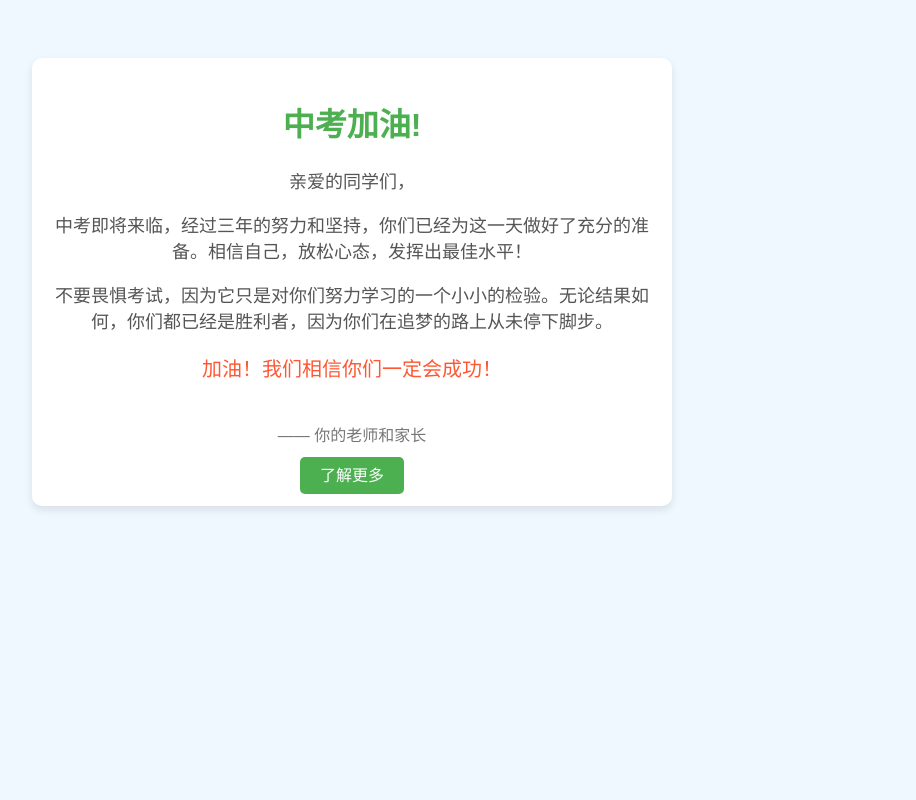
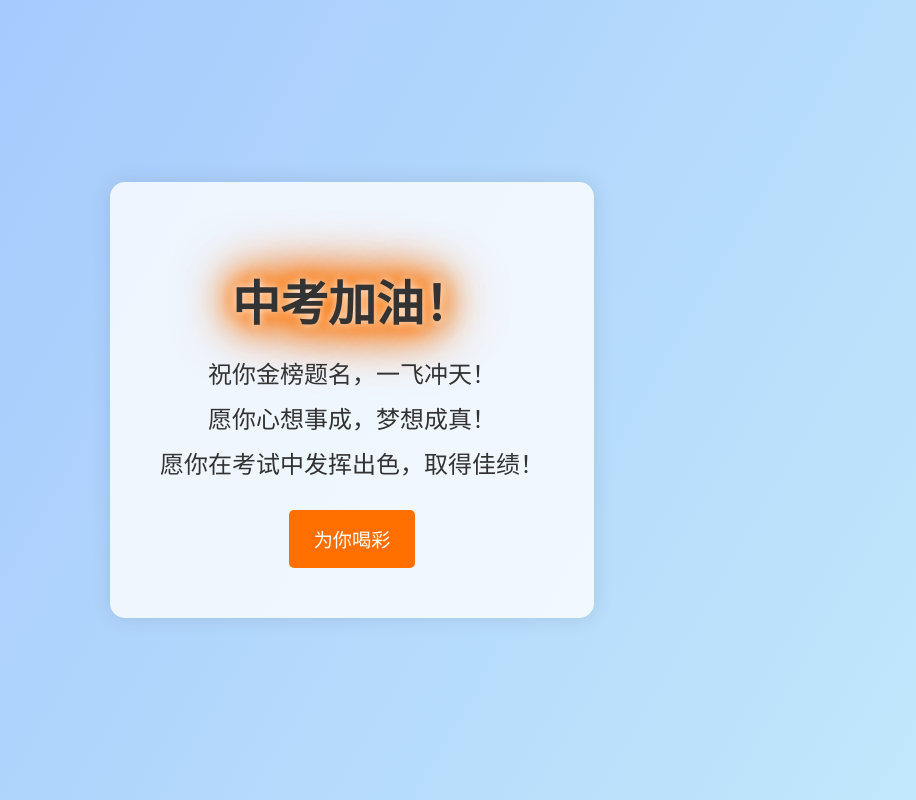
Before and after one commit to Dawn0456/zhongkaobisheng, a plain HTML site: page index.html in a window 1280 px wide. Shown: the whole page, without its empty margins (288-1204 px from the left). Drawn offline with Linux system fonts and the light colour scheme.

Commit message:
Update index.html

```diff
--- a/index.html
+++ b/index.html
@@ -6,60 +6,80 @@
     <title>中考加油</title>
     <style>
         body {
-            font-family: Arial, sans-serif;
-            background-color: #f0f8ff;
+            background: linear-gradient(120deg, #a1c4fd, #c2e9fb);
+            font-family: 'Arial', sans-serif;
+            color: #333;
+            display: flex;
+            justify-content: center;
+            align-items: center;
+            height: 100vh;
+            margin: 0;
+            overflow: hidden;
+        }
+
+        .container {
             text-align: center;
+            background: rgba(255, 255, 255, 0.8);
             padding: 50px;
+            border-radius: 15px;
+            box-shadow: 0 0 20px rgba(0, 0, 0, 0.1);
         }
-        .container {
-            background-color: #fff;
-            border-radius: 10px;
-            box-shadow: 0 4px 8px rgba(0, 0, 0, 0.1);
-            max-width: 600px;
-            margin: auto;
-            padding: 20px;
+
+        h1 {
+            font-size: 3em;
+            margin-bottom: 20px;
+            animation: glow 1.5s infinite;
         }
-        h1 {
-            color: #4CAF50;
+
+        @keyframes glow {
+            0% {
+                text-shadow: 0 0 5px #fff, 0 0 10px #ffab40, 0 0 15px #ffab40, 0 0 20px #ffab40, 0 0 25px #ffab40, 0 0 30px #ffab40, 0 0 35px #ffab40;
+            }
+            50% {
+                text-shadow: 0 0 10px #fff, 0 0 20px #ff6f00, 0 0 30px #ff6f00, 0 0 40px #ff6f00, 0 0 50px #ff6f00, 0 0 60px #ff6f00, 0 0 70px #ff6f00;
+            }
+            100% {
+                text-shadow: 0 0 5px #fff, 0 0 10px #ffab40, 0 0 15px #ffab40, 0 0 20px #ffab40, 0 0 25px #ffab40, 0 0 30px #ffab40, 0 0 35px #ffab40;
+            }
         }
+
         p {
-            font-size: 18px;
-            color: #555;
+            font-size: 1.5em;
+            margin: 10px 0;
+            animation: fadeIn 2s ease-in-out;
         }
-        .encouragement {
-            font-size: 20px;
-            color: #FF5733;
+
+        @keyframes fadeIn {
+            from { opacity: 0; }
+            to { opacity: 1; }
+        }
+
+        .button {
+            display: inline-block;
+            padding: 15px 25px;
             margin-top: 20px;
-        }
-        .signature {
-            margin-top: 40px;
-            font-size: 16px;
-            color: #777;
-        }
-        .btn {
-            background-color: #4CAF50;
-            color: white;
-            padding: 10px 20px;
+            font-size: 1.2em;
+            color: #fff;
+            background: #ff6f00;
             border: none;
             border-radius: 5px;
             cursor: pointer;
             text-decoration: none;
-            font-size: 16px;
+            transition: background 0.3s ease;
         }
-        .btn:hover {
-            background-color: #45a049;
+
+        .button:hover {
+            background: #ff8f00;
         }
     </style>
 </head>
 <body>
     <div class="container">
-        <h1>中考加油!</h1>
-        <p>亲爱的同学们，</p>
-        <p>中考即将来临，经过三年的努力和坚持，你们已经为这一天做好了充分的准备。相信自己，放松心态，发挥出最佳水平！</p>
-        <p>不要畏惧考试，因为它只是对你们努力学习的一个小小的检验。无论结果如何，你们都已经是胜利者，因为你们在追梦的路上从未停下脚步。</p>
-        <p class="encouragement">加油！我们相信你们一定会成功！</p>
-        <p class="signature">—— 你的老师和家长</p>
-        <a href="https://www.example.com" class="btn">了解更多</a>
+        <h1>中考加油！</h1>
+        <p>祝你金榜题名，一飞冲天！</p>
+        <p>愿你心想事成，梦想成真！</p>
+        <p>愿你在考试中发挥出色，取得佳绩！</p>
+        <a href="#" class="button">为你喝彩</a>
     </div>
 </body>
 </html>
```
